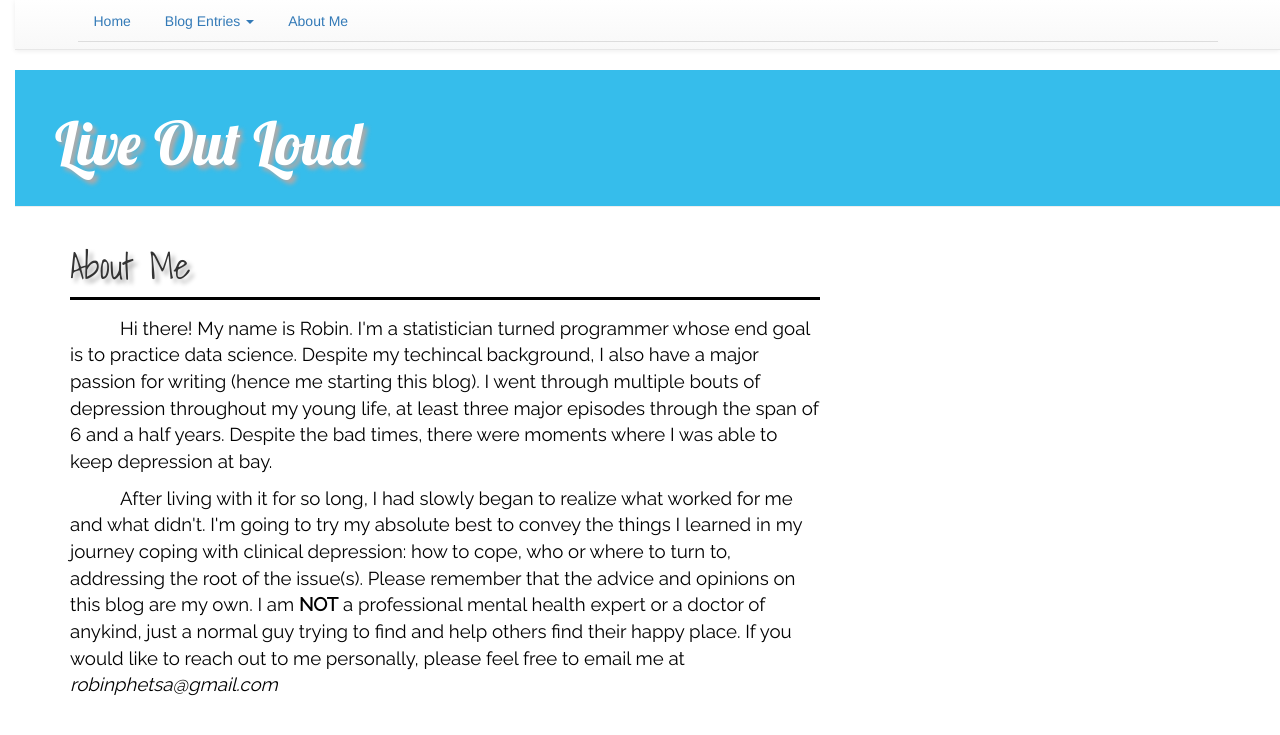
After one commit to robinphetsa/blog-project, a Django app: page /about in a window 1280 px wide. The commit adds this page. Shown: the top 735 px of the page. Run offline with Django 3.2, Linux system fonts and the light colour scheme; some libraries are stand-ins or nearby versions; some web fonts are replaced.

Commit message:
Added 'About Me' static page and linked it to the navbar. Edited some styling

```diff
--- a/blog/static/css/blog.css
+++ b/blog/static/css/blog.css
@@ -13,6 +13,7 @@ body {
     color: #ffffff;
     font-size: 45pt;
     text-decoration: none;
+    font-family: 'Lobster', cursive;
 }
 
 .content {
@@ -20,7 +21,8 @@ body {
 }
 
 h1, h2, h3, h4 {
-    font-family: 'Lobster', cursive;
+    font-family: 'Shadows Into Light', cursive;
+    text-shadow: 4px 4px 4px #aaa;
 }
 
 .top-menu, .top-menu:hover, .top-menu:visited {
@@ -40,10 +42,12 @@ h1, h2, h3, h4 {
 }
 
 .block {
-    font-family: 'Cormorant', serif;
+    font-family: 'Raleway', sans-serif;
     color: #000000 ;
-    font-size: 15pt;
+    font-size: 14pt;
     border-top-style: solid;
+    padding-top: 2%;
+    text-indent: 50px;
 }
 
 .right{
@@ -59,3 +63,10 @@ h1, h2, h3, h4 {
     padding-top: 5%;
     font-size: 8pt;
 }
+
+.second_p {
+    text-indent: 50px;
+    font-family: 'Raleway', sans-serif;
+    color: #000000 ;
+    font-size: 14pt;
+}
--- /dev/null
+++ b/blog/templates/blog/about_me.html
@@ -0,0 +1,27 @@
+{% extends 'blog/base.html' %}
+
+{% block content %}
+
+<div class="post">
+    <h1>About Me</h1>
+    <p class="block">
+        Hi there! My name is Robin. I'm a statistician turned programmer whose end goal is to practice
+        data science. Despite my techincal background, I also have a major passion for writing (hence me starting
+        this blog). I went
+        through multiple bouts of depression throughout my young life, at least three major episodes
+        through the span of 6 and a half years. Despite the bad times, there were moments where I was able
+        to keep depression at bay.
+    </p>
+    <p class="second_p">
+        After living with it for so long, I had
+        slowly began to realize what worked for me and what didn't. I'm going to try my absolute best to convey
+        the things I learned in my journey coping with clinical depression: how to cope, who or where to
+        turn to, addressing the root of the issue(s). Please remember that the advice and opinions on this blog
+        are my own. I am <b>NOT</b> a professional mental health expert or a doctor of anykind, just a normal guy trying
+        to find and help others find their happy place.
+
+        If you would like to reach out to me personally, please feel free to email me at <i>robinphetsa@gmail.com</i></p>
+</div>
+
+
+{% endblock %}
--- a/blog/templates/blog/base.html
+++ b/blog/templates/blog/base.html
@@ -9,11 +9,30 @@
         <link href="//fonts.googleapis.com/css?family=Lobster&subset=latin,latin-ext" rel="stylesheet" type="text/css">
         <link href='https://fonts.googleapis.com/css?family=Cormorant:400,500italic' rel='stylesheet' type='text/css'>
         <link href='https://fonts.googleapis.com/css?family=Proza+Libre:400,500italic' rel='stylesheet' type='text/css'>
+        <link href="https://fonts.googleapis.com/css?family=Raleway|Shadows+Into+Light" rel="stylesheet" type='text/css'>
         <link rel="stylesheet" href="{% static 'css/blog.css' %}">
+<!--        <div id="custom-bootstrap-menu" class="navbar navbar-default navbar-default-top" role="navigation">-->
+<!--    <div class="container-fluid">-->
+<!--        <div class="navbar-header">-->
+<!--            <button type="button" class="navbar-toggle" data-toggle="collapse" data-target=".navbar-menubuilder"><span class="sr-only">Toggle navigation</span><span class="icon-bar"></span><span class="icon-bar"></span><span class="icon-bar"></span>-->
+<!--            </button>-->
+<!--        </div>-->
+<!--        <div class="collapse navbar-collapse navbar-menubuilder">-->
+<!--            <ul class="nav navbar-nav navbar-left">-->
+<!--                <li><a href="/">Home</a>-->
+<!--                </li>-->
+<!--                <li><a href="#">Blog Entries</a>-->
+<!--                </li>-->
+<!--                <li><a href="#">About Me</a>-->
+<!--                </li>-->
+<!--            </ul>-->
+<!--        </div>-->
+<!--    </div>-->
+<!--</div>-->
         <nav class="navbar navbar-default navbar-static-top">
             <div class="container">
                 <ul class="nav nav-tabs">
-                  <li role="presentation" class="active"><a href="/">Home</a></li>
+                  <li role="presentation"><a href="/">Home</a></li>
                   <li role="presentation" class="dropdown">
                     <a class="dropdown-toggle" data-toggle="dropdown" href="#" role="button" aria-haspopup="true" aria-expanded="false">Blog Entries <span class="caret"></span>
                     </a>
@@ -23,7 +42,7 @@
                           <li><a href="#">Miscellaneous Things</a></li>
                         </ul>
                   </li>
-                  <li role="presentation"><a href="#">About Me</a></li>
+                  <li role="presentation"><a href="{% url 'about' %}">About Me</a></li>
                 </ul>
             </div>
         </nav>
--- a/blog/templates/blog/post_detail.html
+++ b/blog/templates/blog/post_detail.html
@@ -2,13 +2,14 @@
 
 {% block content %}
     <div class = "post">
+        <h1>{{ post.title }}</h1>
+        <p class="block">{{ post.text|linebreaksbr}}</p>
         {% if post.published_date %}
             <div class="date">
                 {{ post.published_date }}
+                <span class="right">Posted to: {{ post.category }}</span>
             </div>
         {% endif %}
-        <h1>{{ post.title }}</h1>
-        <p class="block">{{ post.text|linebreaksbr}}</p>
     </div>
 
 {% endblock %}
--- a/blog/urls.py
+++ b/blog/urls.py
@@ -1,8 +1,11 @@
 from django.conf.urls import url
+
+from django.views.generic import TemplateView
 
 from . import views
 
 urlpatterns = [
     url(r'^$', views.post_list, name='post_list'),
     url(r'^post/(?P<pk>\d+)/$', views.post_detail, name='post_detail'),
+    url(r'^about', TemplateView.as_view(template_name='blog/about_me.html'),name='about'),
     ]
--- a/blog/views.py
+++ b/blog/views.py
@@ -10,3 +10,6 @@ def post_list(request):
 def post_detail(request, pk):
     post = get_object_or_404(Post,pk=pk)
     return render(request,'blog/post_detail.html',{'post':post})
+
+def about_me(request):
+    return render(request, 'blog/about_me.html',{})
```
